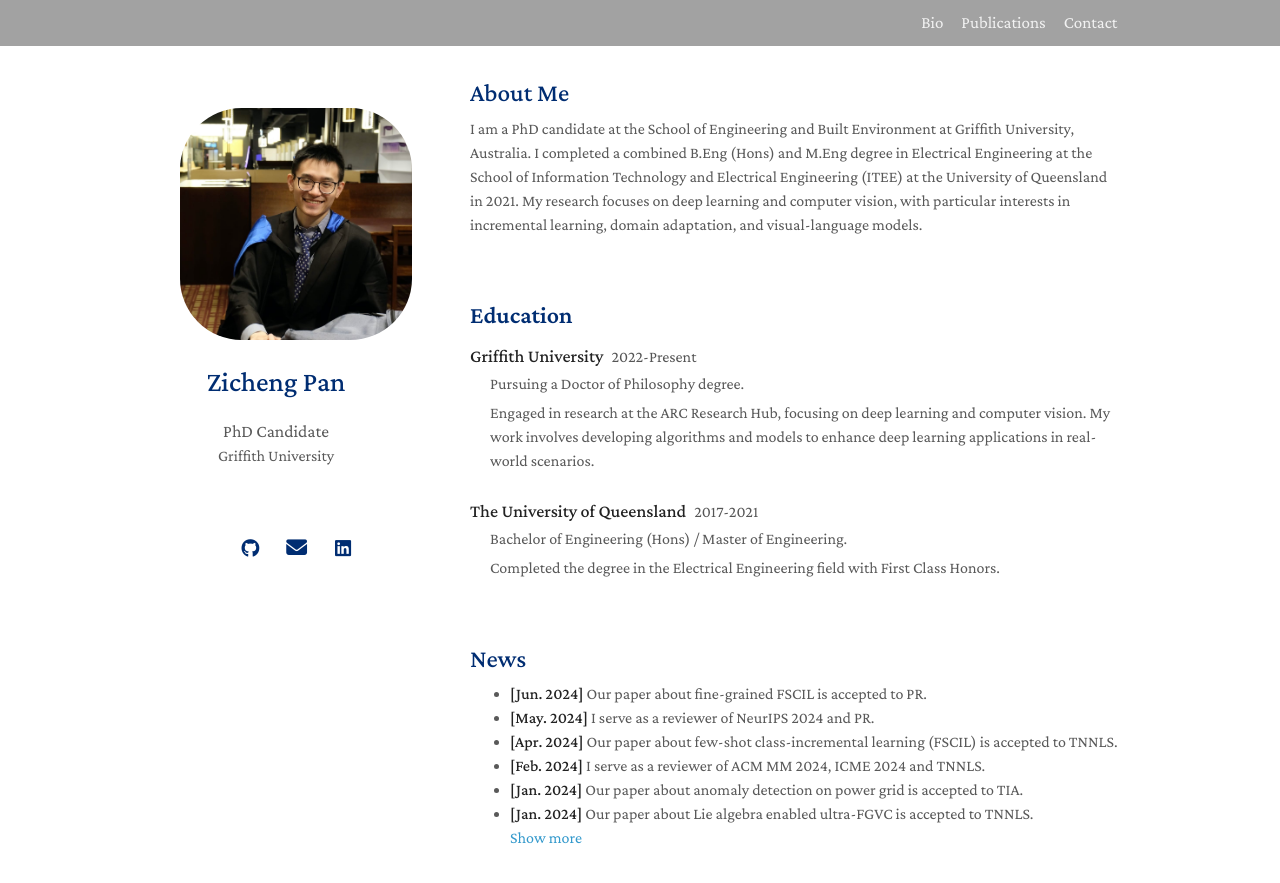
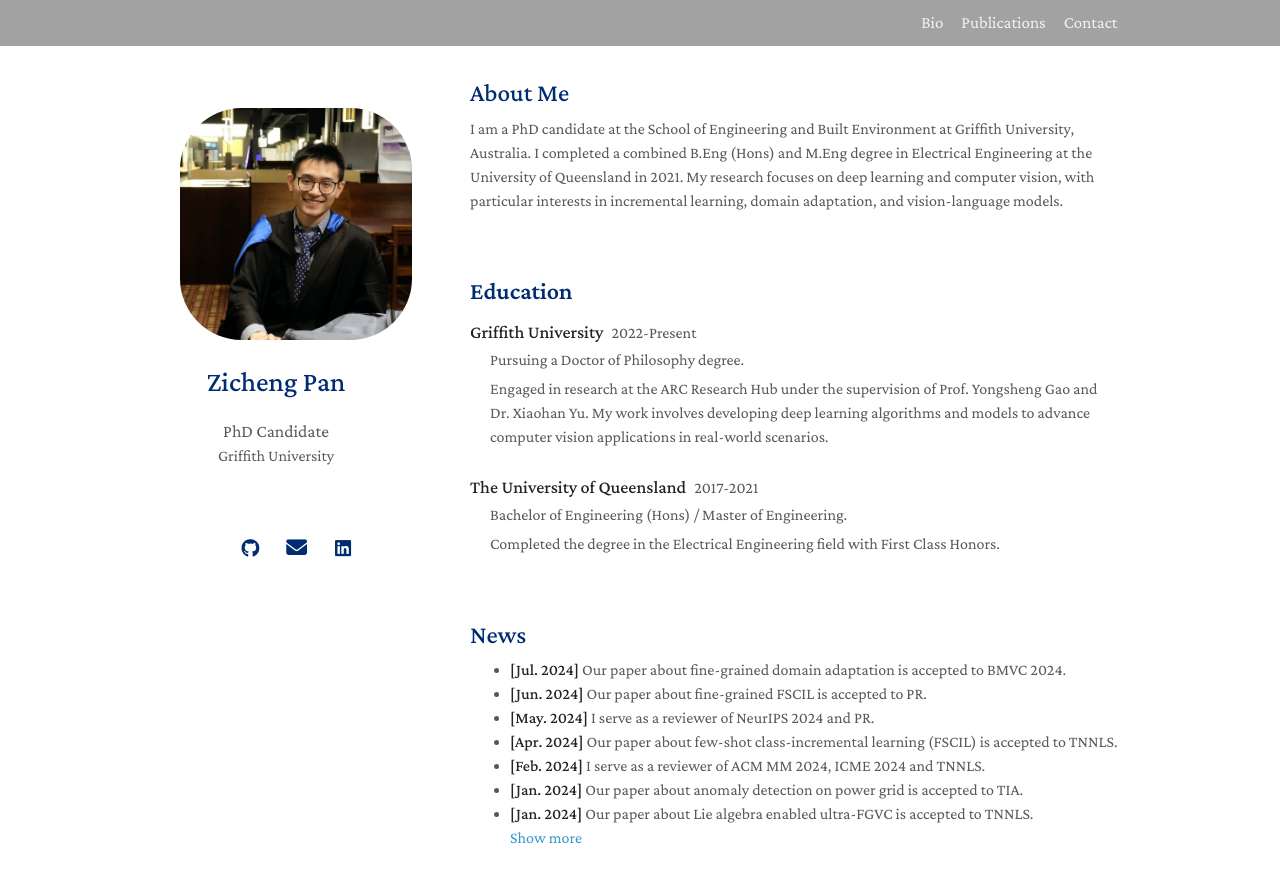
Before and after one commit to zichengpan/zichengpan.github.io, a Jekyll site: the page built from index.md, in a window 1280 px wide and 900 px high. Shown: the top 883 px of the window. Built offline with Jekyll 4.4.1, drawn with Linux system fonts in a browser that asks for light colours; a style sheet for code colours, icons or effects is not loaded; some of the changed text lies outside the part shown.

Commit message:
update 9.2

```diff
--- a/_includes/news.md
+++ b/_includes/news.md
@@ -3,6 +3,7 @@
 <h2 style="margin: 60px 0px 10px;">News</h2>
 
 <ul>
+<li><strong>[Jul. 2024]</strong> Our paper about fine-grained domain adaptation is accepted to BMVC 2024.</li>
 <li><strong>[Jun. 2024]</strong> Our paper about fine-grained FSCIL is accepted to PR.</li>
 <li><strong>[May. 2024]</strong> I serve as a reviewer of NeurIPS 2024 and PR.</li>
 <li><strong>[Apr. 2024]</strong> Our paper about few-shot class-incremental learning (FSCIL) is accepted to TNNLS.</li>
--- a/index.md
+++ b/index.md
@@ -7,7 +7,7 @@ layout: homepage
 <h2 style="margin: 60px 0px 10px;">About Me</h2>
 
 <div style="margin-bottom: 60px;">
-    I am a PhD candidate at the School of Engineering and Built Environment at Griffith University, Australia. I completed a combined B.Eng (Hons) and M.Eng degree in Electrical Engineering at the School of Information Technology and Electrical Engineering (ITEE) at the University of Queensland in 2021. My research focuses on deep learning and computer vision, with particular interests in incremental learning, domain adaptation, and visual-language models.
+    I am a PhD candidate at the School of Engineering and Built Environment at Griffith University, Australia. I completed a combined B.Eng (Hons) and M.Eng degree in Electrical Engineering at the University of Queensland in 2021. My research focuses on deep learning and computer vision, with particular interests in incremental learning, domain adaptation, and vision-language models.
 </div>
 
 
@@ -20,7 +20,7 @@ layout: homepage
     <strong>Griffith University</strong><span class="year"> 2022-Present</span>
     <div class="education-details">
         <p>Pursuing a Doctor of Philosophy degree.</p>
-        <p>Engaged in research at the ARC Research Hub, focusing on deep learning and computer vision. My work involves developing algorithms and models to enhance deep learning applications in real-world scenarios.</p>
+        <p>Engaged in research at the ARC Research Hub under the supervision of Prof. Yongsheng Gao and Dr. Xiaohan Yu. My work involves developing deep learning algorithms and models to advance computer vision applications in real-world scenarios.</p>
     </div>
 </div>
 <div class="education-entry">
```
Also changed, not shown: _data/publications.yml (+13 -6 lines), README.md, assets/img/EIANet.png (added), 2 other files.
